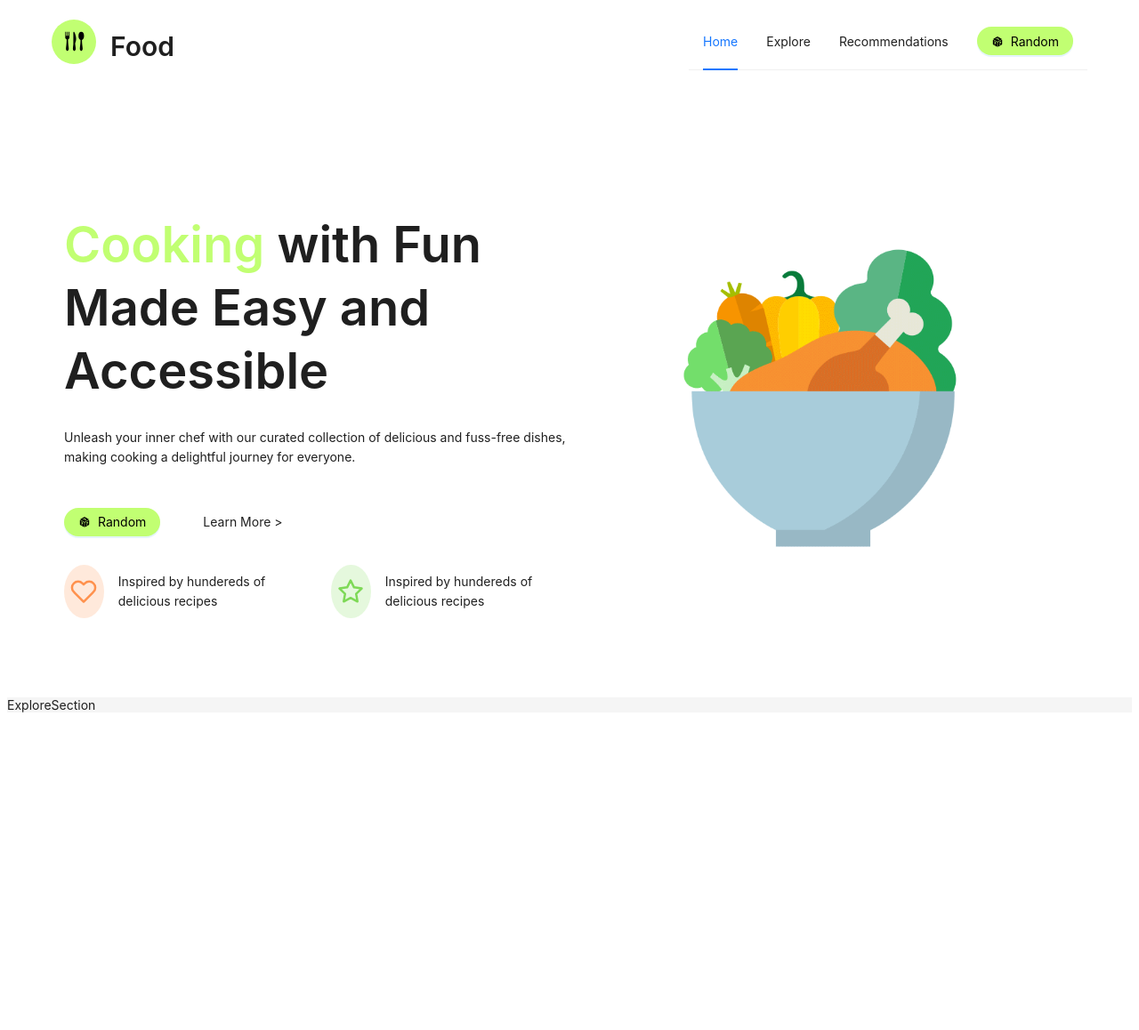
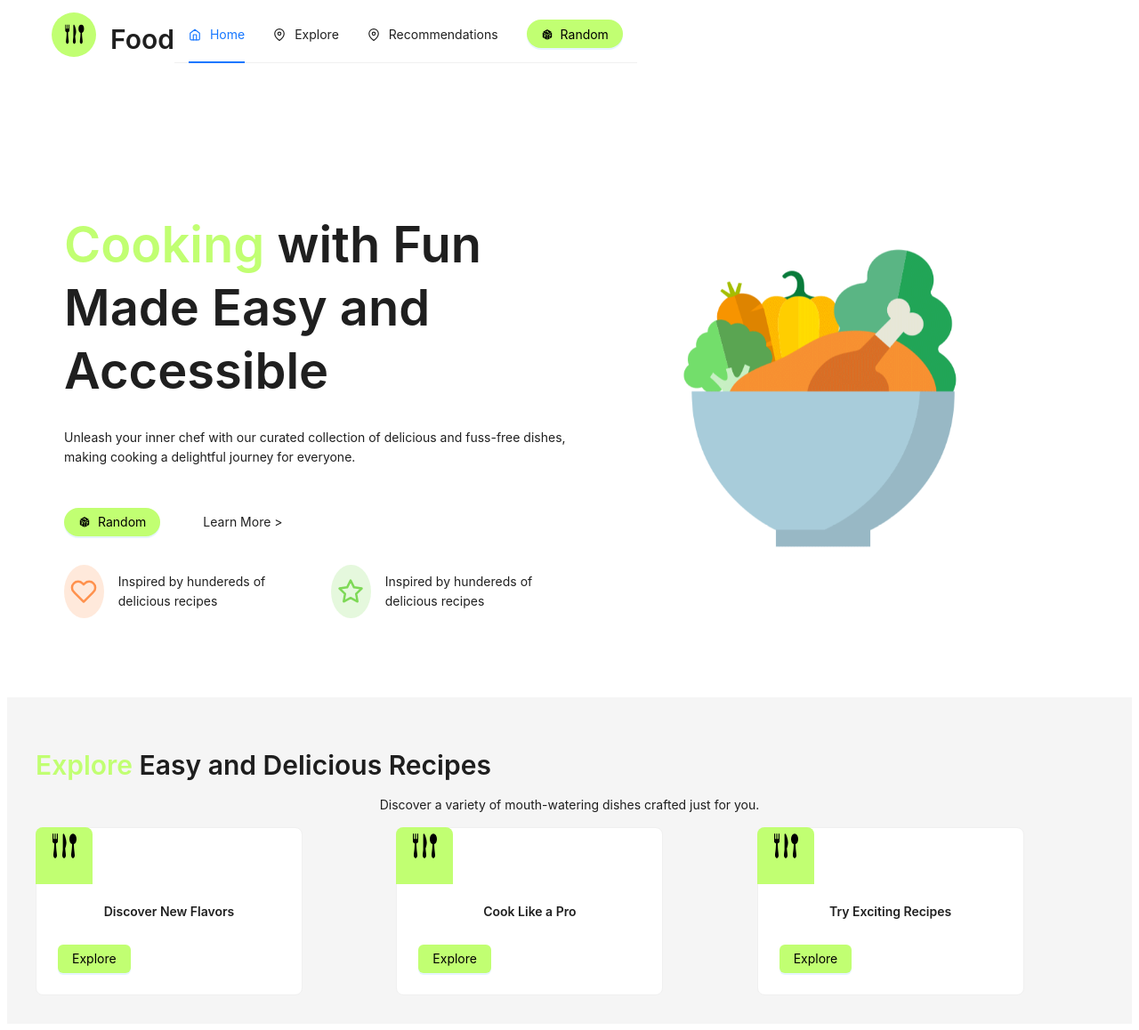
Before and after one commit to Salman-Abdulqadir/explore-space, a React (Vite) app: page / in a window 1280 px wide. Shown: the whole page at 89% size. Before the commit the page ends 809 px from the top, so only its background shows below. Built offline with nearby package versions, Linux system fonts and the light colour scheme.

Commit message:
explore section added

```diff
--- a/public/styles/index.css
+++ b/public/styles/index.css
@@ -25,6 +25,9 @@ html {
   gap: 1rem;
 }
 
+.vertical-centered {
+  justify-content: center;
+}
 .nav-bar {
   position: fixed;
   top: 0;
--- a/src/components/common/NavBar.tsx
+++ b/src/components/common/NavBar.tsx
@@ -7,7 +7,7 @@ import {
   GiPerspectiveDiceSixFacesRandom,
 } from "react-icons/gi";
 import type { MenuProps } from "antd";
-import { Menu, Button, Flex, Typography, Avatar, Drawer } from "antd";
+import { Menu, Button, Flex, Typography, Avatar } from "antd";
 
 const exploreSubMenuConfig: MenuProps["items"] = [
   {
@@ -61,23 +61,19 @@ const navConfig: MenuProps["items"] = [
 
 const NavBar: React.FC = () => {
   const [current, setCurrent] = useState("home");
-  const [drawerVisible, setDrawerVisible] = useState(false);
 
   const onClick: MenuProps["onClick"] = (e) => {
     setCurrent(e.key);
   };
 
-  const showDrawer = () => {
-    setDrawerVisible(true);
-  };
-
-  const onClose = () => {
-    setDrawerVisible(false);
-  };
   return (
-    <>
-      <Flex justify="space-between" align="center" wrap="wrap">
-        <Flex align="center" gap="1rem">
+    <Flex
+      justify="space-between"
+      align="center"
+      wrap="wrap"
+      className="nav-bar"
+    >
+      <Flex align="center" gap={"1rem"}>
         <Avatar
           icon={<GiForkKnifeSpoon style={{ color: "var(--black)" }} />}
           size={50}
@@ -85,31 +81,13 @@ const NavBar: React.FC = () => {
         />
         <Typography.Title level={2}>Food</Typography.Title>
       </Flex>
-        <Menu onClick={onClick} selectedKeys={[current]} mode="horizontal">
-          {navConfig.map((item: any) => (
-            <Menu.Item key={item.key}>{item.label}</Menu.Item>
-          ))}
-        </Menu>
+      <Menu
+        onClick={onClick}
+        selectedKeys={[current]}
+        mode="horizontal"
+        items={navConfig}
+      />
     </Flex>
-      <Drawer
-        title="Menu"
-        placement="right"
-        closable={true}
-        onClose={onClose}
-        visible={drawerVisible}
-      >
-        <Menu onClick={onClick} selectedKeys={[current]} mode="vertical">
-          {navConfig.map((item: any) => (
-            <Menu.Item key={item.key}>{item.label}</Menu.Item>
-          ))}
-        </Menu>
-      </Drawer>
-
-      {/* Button to trigger Drawer on smaller screens */}
-      <Button type="primary" onClick={showDrawer} style={{ display: "none" }}>
-        Open Menu
-      </Button>
-    </>
   );
 };
 
--- a/src/components/home/index.tsx
+++ b/src/components/home/index.tsx
@@ -3,7 +3,7 @@ import AppLayout from "../common/AppLayout";
 
 //sections
 import HeroSection from "./widgets/HeroSection";
-import ExploreSection from "./widgets/ExploreSection";
+import ExploreSection from "./widgets/ExploreSection/index";
 const Home: React.FC = () => {
   return (
     <AppLayout>
--- a/src/components/home/widgets/ExploreSection.tsx
+++ /dev/null
@@ -1,7 +0,0 @@
-import React from "react";
-
-const ExploreSection = () => {
-  return <div>ExploreSection</div>;
-};
-
-export default ExploreSection;
--- /dev/null
+++ b/src/components/home/widgets/ExploreSection/CardWithAvatar.tsx
@@ -0,0 +1,37 @@
+import { Card, Avatar, Button, Typography } from "antd";
+import React from "react";
+
+const CardWithAvatar: React.FC<any> = ({ avatarIcon, text, bgColor }) => {
+  return (
+    <Card
+      style={{ width: 300 }}
+      cover={
+        <Avatar
+          icon={avatarIcon}
+          size={64}
+          style={{ backgroundColor: bgColor }}
+        />
+      }
+    >
+      <Card.Meta
+        title={
+          <Typography.Paragraph style={{ textAlign: "center" }}>
+            {text}
+          </Typography.Paragraph>
+        }
+      />
+      <Button
+        type="primary"
+        style={{
+          marginTop: "1rem",
+          backgroundColor: bgColor,
+          color: "var(--black)",
+        }}
+      >
+        Explore
+      </Button>
+    </Card>
+  );
+};
+
+export default CardWithAvatar;
--- /dev/null
+++ b/src/components/home/widgets/ExploreSection/index.tsx
@@ -0,0 +1,45 @@
+import { Row, Col, Typography } from "antd";
+import { GiForkKnifeSpoon } from "react-icons/gi";
+const { Title, Paragraph } = Typography;
+import CardWithAvatar from "./CardWithAvatar";
+const ExploreSection = () => {
+  return (
+    <div style={{ padding: "2rem" }}>
+      <Typography.Title level={2}>
+        <span style={{ color: "var(--primary)" }}>Explore</span> Easy and
+        Delicious Recipes
+      </Typography.Title>
+      <Paragraph style={{ textAlign: "center" }}>
+        Discover a variety of mouth-watering dishes crafted just for you.
+      </Paragraph>
+
+      <Row gutter={[16, 16]} justify="center">
+        <Col xs={24} sm={12} md={8} lg={8} xl={8}>
+          <CardWithAvatar
+            avatarIcon={<GiForkKnifeSpoon style={{ color: "black" }} />}
+            bgColor="var(--primary)"
+            text="Discover New Flavors"
+          />
+        </Col>
+
+        <Col xs={24} sm={12} md={8} lg={8} xl={8}>
+          <CardWithAvatar
+            avatarIcon={<GiForkKnifeSpoon style={{ color: "black" }} />}
+            bgColor="var(--primary)"
+            text="Cook Like a Pro"
+          />
+        </Col>
+
+        <Col xs={24} sm={12} md={8} lg={8} xl={8}>
+          <CardWithAvatar
+            avatarIcon={<GiForkKnifeSpoon style={{ color: "black" }} />}
+            bgColor="var(--primary)"
+            text="Try Exciting Recipes"
+          />
+        </Col>
+      </Row>
+    </div>
+  );
+};
+
+export default ExploreSection;
```
Lines whose indentation alone changed are shown as unchanged.
